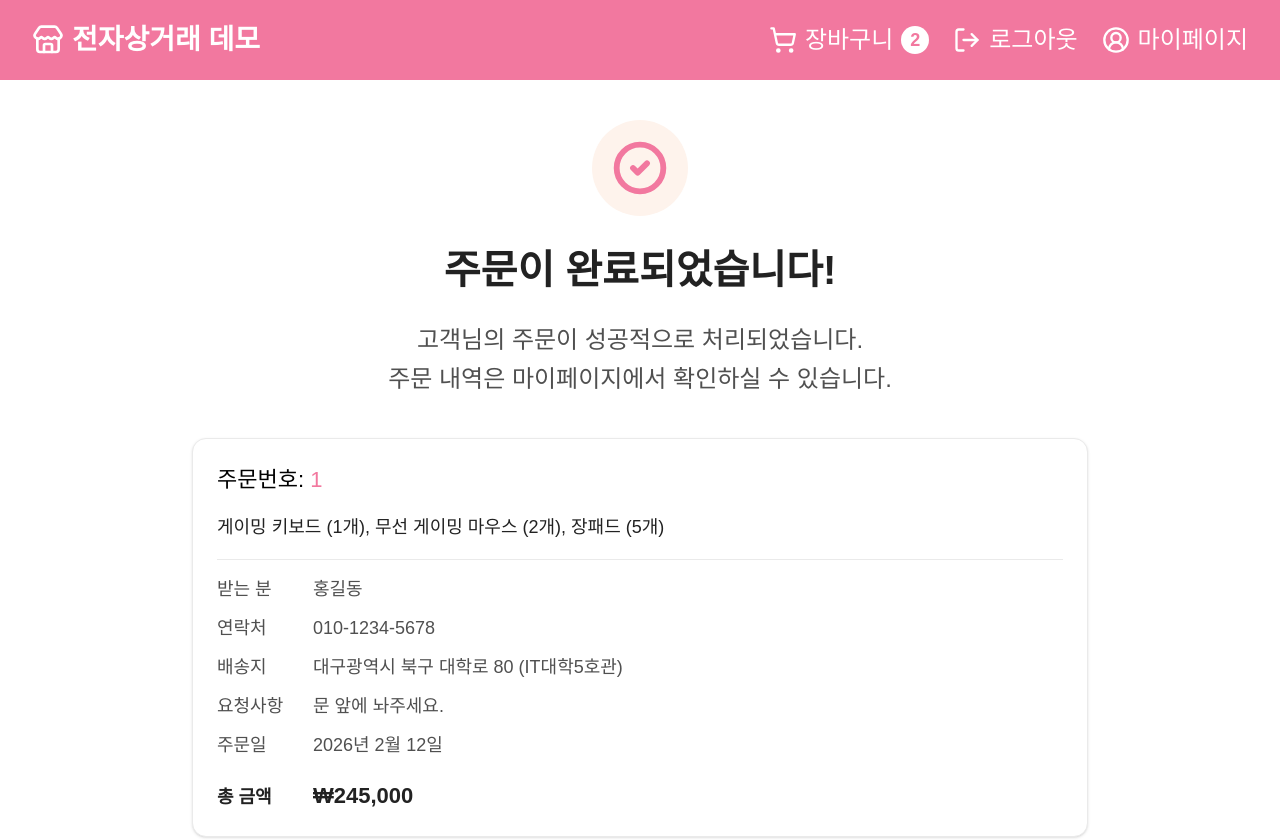
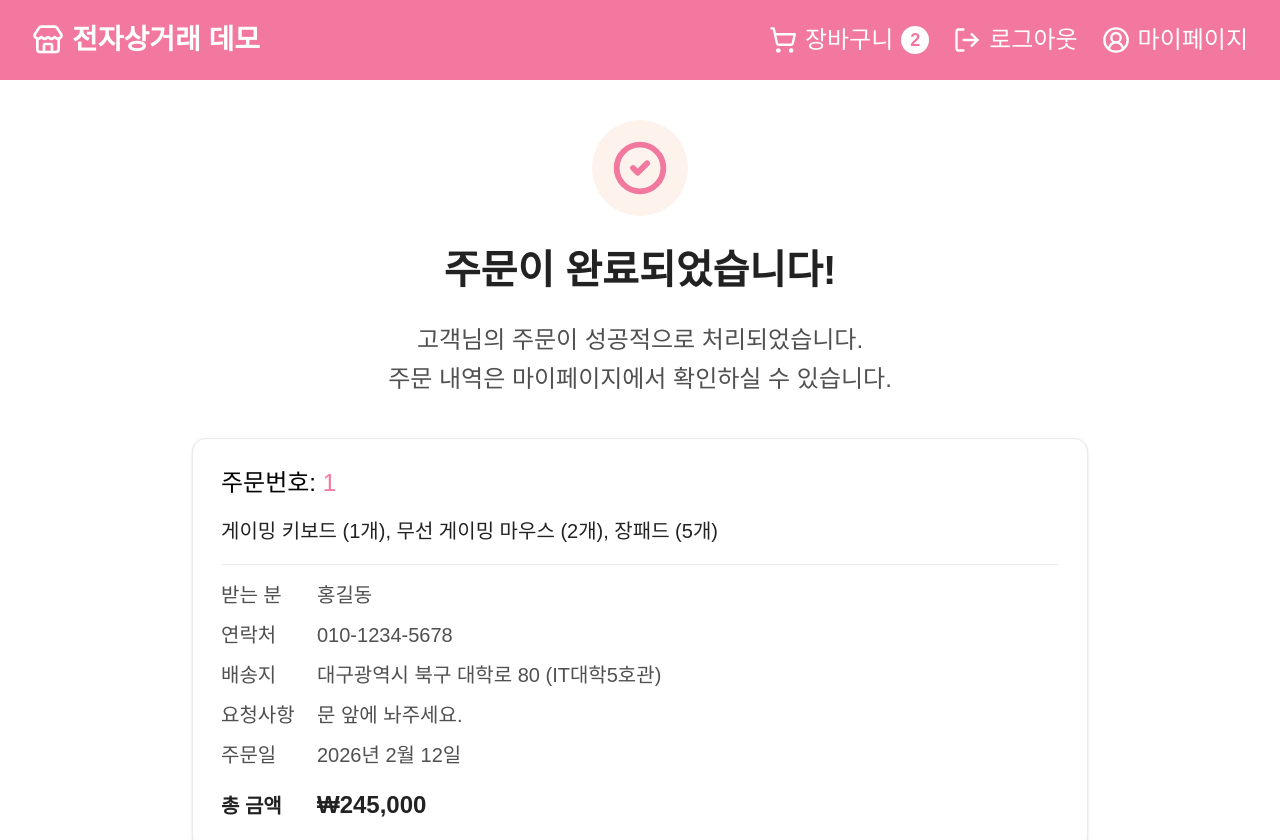
Before and after one commit to GDG-on-Campus-KNU/winter-sprint-5.5st-team1-fe, a React (Vite) app: page /order/complete/1 in a window 1280 px wide. Shown: the top 840 px of the page. Built offline with nearby package versions, Linux system fonts and the light colour scheme.

Commit message:
style: 결제 완료 내역 카드 텍스트 크기 Tailwind 표준 클래스로 변경

```diff
--- a/src/components/cards/orderCompleteListCard.tsx
+++ b/src/components/cards/orderCompleteListCard.tsx
@@ -13,17 +13,17 @@ interface OrderCompleteListCardProps {
 
 export function OrderCompleteListCard({ order }: OrderCompleteListCardProps) {
     return (
-        <Card className="w-full max-w-4xl p-6 border border-gray-100 shadow-sm bg-white rounded-xl text-left">
+        <Card className="w-full max-w-4xl p-7 border border-gray-100 shadow-sm bg-white rounded-xl text-left">
             <div className="flex flex-col gap-5">
 
                 <div className="flex justify-between items-center">
-                    <div className="text-[24px] font-medium sm:text-[22px]">
+                    <div className="text-2xl font-medium">
                         <span className="text-black">주문번호: </span>
                         <span className="text-pink-500">{order.orderNumber}</span>
                     </div>
                 </div>
 
-                <div className="text-[20px] font-normal text-gray-500 leading-tight sm:text-[18px]">
+                <div className="text-xl font-normal text-gray-500 leading-tight">
                     {order.items.map((item, idx) => (
                         <span key={idx}>
                             {item.name} ({item.quantity}개)
@@ -34,38 +34,39 @@ export function OrderCompleteListCard({ order }: OrderCompleteListCardProps) {
 
                 <div className="pt-4 border-t border-gray-100 space-y-3">
 
-                    <div className="flex text-[20px] font-regular text-gray-400 sm:text-[18px]">
+                    <div className="flex text-xl font-regular text-gray-400">
                         <span className="w-24 shrink-0">받는 분</span>
                         <span className="truncate">{order.recipient}</span>
                     </div>
 
-                    <div className="flex text-[20px] font-regular text-gray-400 sm:text-[18px]">
+                    <div className="flex text-xl font-regular text-gray-400">
                         <span className="w-24 shrink-0">연락처</span>
                         <span className="truncate">{order.phone}</span>
                     </div>
 
-                    <div className="flex text-[20px] font-regular text-gray-400 sm:text-[18px]">
+                    <div className="flex text-xl font-regular text-gray-400">
                         <span className="w-24 shrink-0">배송지</span>
                         <span className="truncate">{order.address}</span>
                     </div>
 
-                    <div className="flex text-[20px] font-regular text-gray-400 sm:text-[18px]">
+                    <div className="flex text-xl font-regular text-gray-400">
                         <span className="w-24 shrink-0">요청사항</span>
                         <span className="truncate">{order.deliveryMessage}</span>
                     </div>
 
-                    <div className="flex text-[20px] font-regular text-gray-400 sm:text-[18px]">
+                    <div className="flex text-xl font-regular text-gray-400">
                         <span className="w-24 shrink-0">주문일</span>
                         <span>{order.orderDate}</span>
                     </div>
 
                     <div className="flex justify-between items-end pt-2">
-                        <div className="flex items-baseline text-[20px] font-semibold text-gray-500 sm:text-[18px]">
+                        <div className="flex items-baseline text-xl font-semibold text-gray-500">
                             <span className="w-24 shrink-0">총 금액</span>
-                            <span className="text-[24px] sm:text-[22px]">
+                            <span className="text-2xl">
                                 ₩{order.totalPrice.toLocaleString()}
                             </span>
                         </div>
+
                     </div>
 
                 </div>
```
